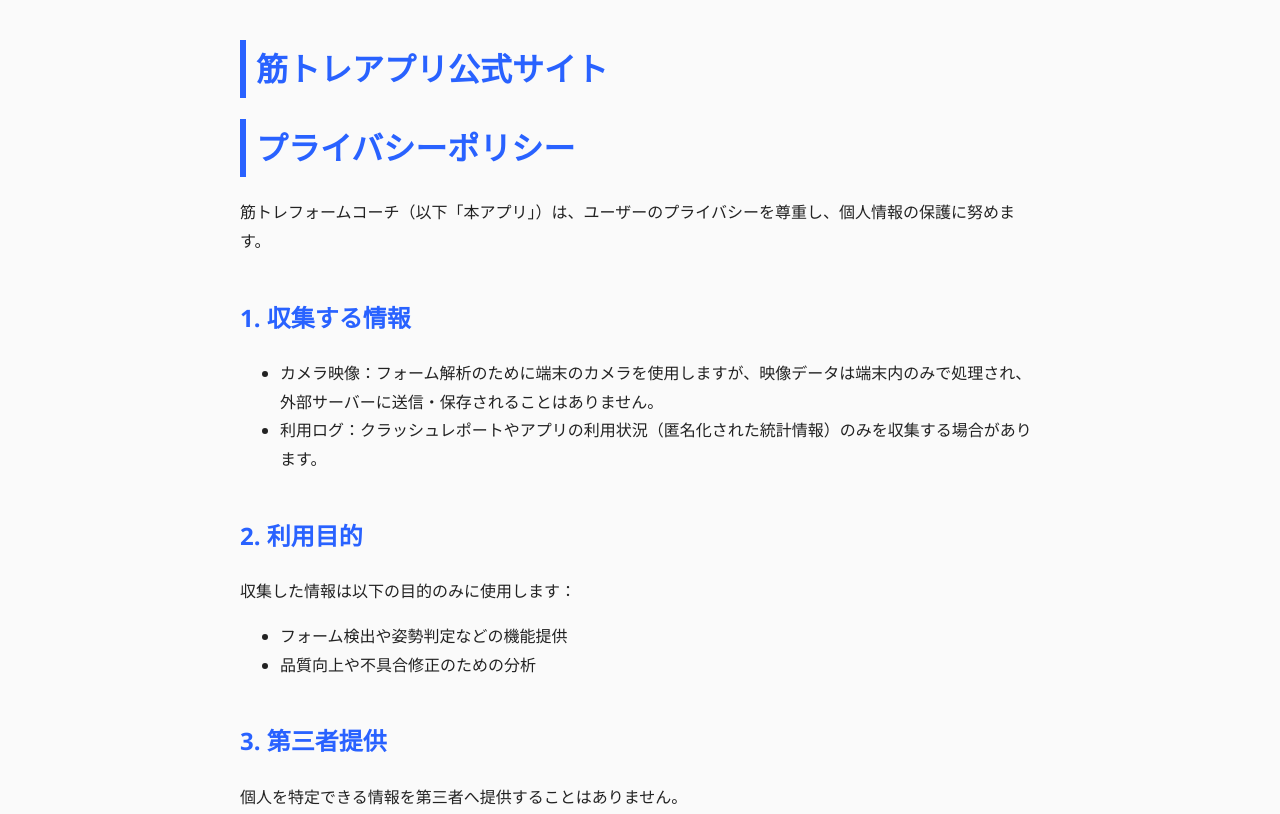
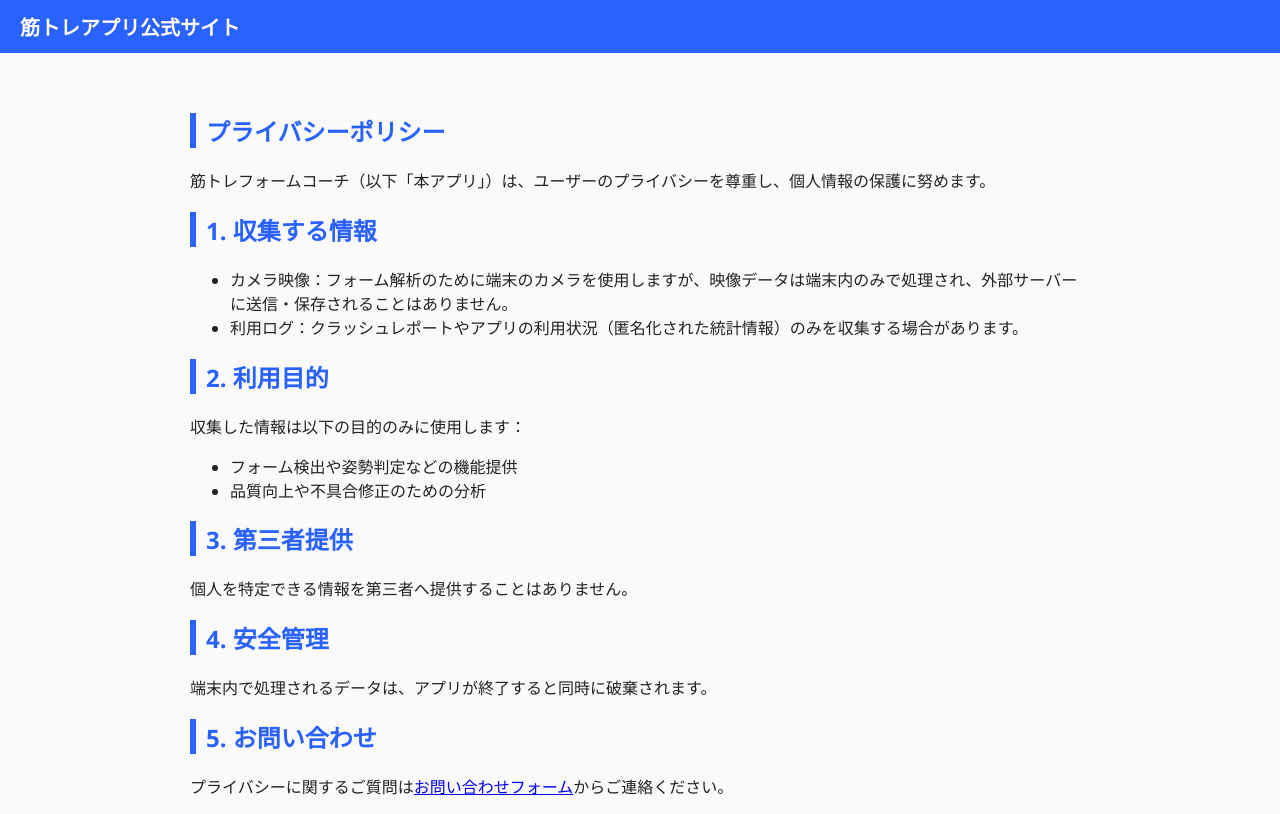
Before and after one commit to yukimira25811/official_site, a plain HTML site: page privacy.html in a window 1280 px wide. Shown: the top 814 px of the page. Drawn offline with Linux system fonts and the light colour scheme.

Commit message:
テスト

```diff
--- a/privacy.html
+++ b/privacy.html
@@ -3,11 +3,36 @@
 <head>
 <meta charset="UTF-8">
 <meta name="viewport" content="width=device-width, initial-scale=1.0">
-<title>プライバシーポリシー | 筋トレフォームコーチ</title>
+<title>プライバシーポリシー | 筋トレアプリ公式サイト</title>
 <style>
-body { font-family:'Segoe UI',sans-serif; line-height:1.8; margin:40px auto; max-width:800px; padding:0 20px; color:#222; background:#fafafa; }
-h1 { color:#2962FF; border-left:6px solid #2962FF; padding-left:10px; }
-h2 { color:#2962FF; margin-top:40px; }
+  /* ベース */
+  body { margin: 0; font-family: 'Segoe UI', sans-serif; background: #fafafa; color: #222; }
+
+  /* ヘッダー（indexと同じ） */
+  header {
+    background: #2962FF; color: #fff; padding: 12px 20px;
+    display: flex; justify-content: space-between; align-items: center;
+    position: sticky; top: 0; z-index: 10;
+  }
+  header h1 { margin: 0; font-size: 20px; font-weight: bold; }
+  header h1 a { color: #fff; text-decoration: none; }
+  header h1 a:hover { opacity: 0.85; }
+
+  /* セクション／見出し（indexと同じトーン） */
+  section { padding: 60px 20px; max-width: 900px; margin: auto; }
+  h2 { border-left: 6px solid #2962FF; padding-left: 10px; color: #2962FF; }
+
+  /* ページ内の先頭大見出し */
+  .page-title {
+    color:#2962FF; border-left:6px solid #2962FF; padding-left:10px; margin-top:0;
+  }
+
+  /* フッター（共通） */
+  footer {
+    background: #222; color: #ccc; text-align: center;
+    padding: 20px; font-size: 14px; margin-top: 60px;
+  }
+
   /* === サポート・情報（下部リンク） === */
   .info-links {
     max-width: 900px;
@@ -48,32 +73,32 @@ h2 { color:#2962FF; margin-top:40px; }
     background: #f7f9ff;
     color: #2962FF;
     transition: transform 0.2s ease, box-shadow 0.2s ease, background 0.2s ease;
-  /* モバイルでタップしやすく */
-  min-height: 44px;
+    min-height: 44px; /* タップしやすく */
   }
-
   .info-actions a:hover {
     transform: translateY(-2px);
     box-shadow: 0 6px 16px rgba(41,98,255,0.16);
     background: #eef3ff;
   }
-
-/* キーボードフォーカスの可視化 */
   .info-actions a:focus {
     outline: 3px solid rgba(41,98,255,0.4);
     outline-offset: 2px;
   }
 
-/* ダーク系背景のフッターと距離を少し取る */
+  /* フッターとの間隔 */
   .info-links + footer { margin-top: 28px; }
-
 </style>
 </head>
 <body>
+
+  <!-- 共通ヘッダー -->
   <header>
-  <h1><a href="index.html"></a>筋トレアプリ公式サイト</a></h1>
+    <h1><a href="index.html">筋トレアプリ公式サイト</a></h1>
   </header>
-<h1>プライバシーポリシー</h1>
+
+  <!-- 本文 -->
+  <section>
+    <h1 class="page-title">プライバシーポリシー</h1>
     <p>筋トレフォームコーチ（以下「本アプリ」）は、ユーザーのプライバシーを尊重し、個人情報の保護に努めます。</p>
 
     <h2>1. 収集する情報</h2>
@@ -103,11 +128,12 @@ h2 { color:#2962FF; margin-top:40px; }
 
     <p style="margin-top:40px;">制定日：2025年10月22日<br>
     改定日：2025年10月22日</p>
+  </section>
 
+  <!-- 下部リンク（indexと同じレイアウト） -->
   <section class="info-links">
     <h2>サポート・情報</h2>
     <p>アプリのご利用に関するお問い合わせやデータの取り扱いについては、以下のページをご覧ください。</p>
-
     <div class="info-actions">
       <a href="privacy.html" aria-label="プライバシーポリシー">プライバシーポリシー</a>
       <a href="terms.html" aria-label="利用規約">利用規約</a>
@@ -115,5 +141,10 @@ h2 { color:#2962FF; margin-top:40px; }
     </div>
   </section>
 
+  <!-- 共通フッター -->
+  <footer>
+    © 2025 筋トレアプリ公式サイト | All Rights Reserved
+  </footer>
+
 </body>
 </html>
```
Also changed, not shown: contact.html (+15 -0 lines), help.html (deleted, +0 -20 lines), terms.html (+16 -1 lines). Lines whose indentation alone changed are shown as unchanged.
